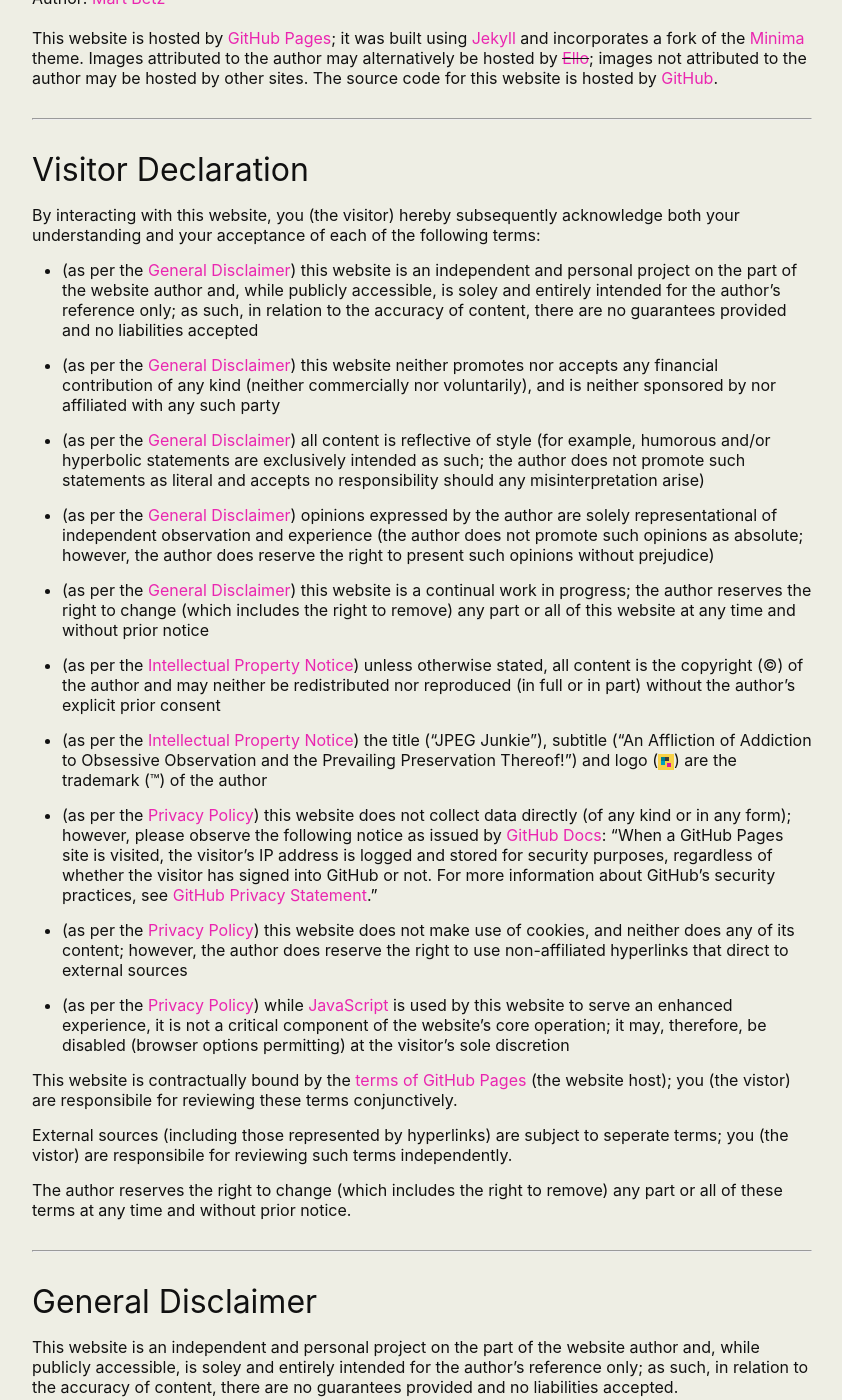
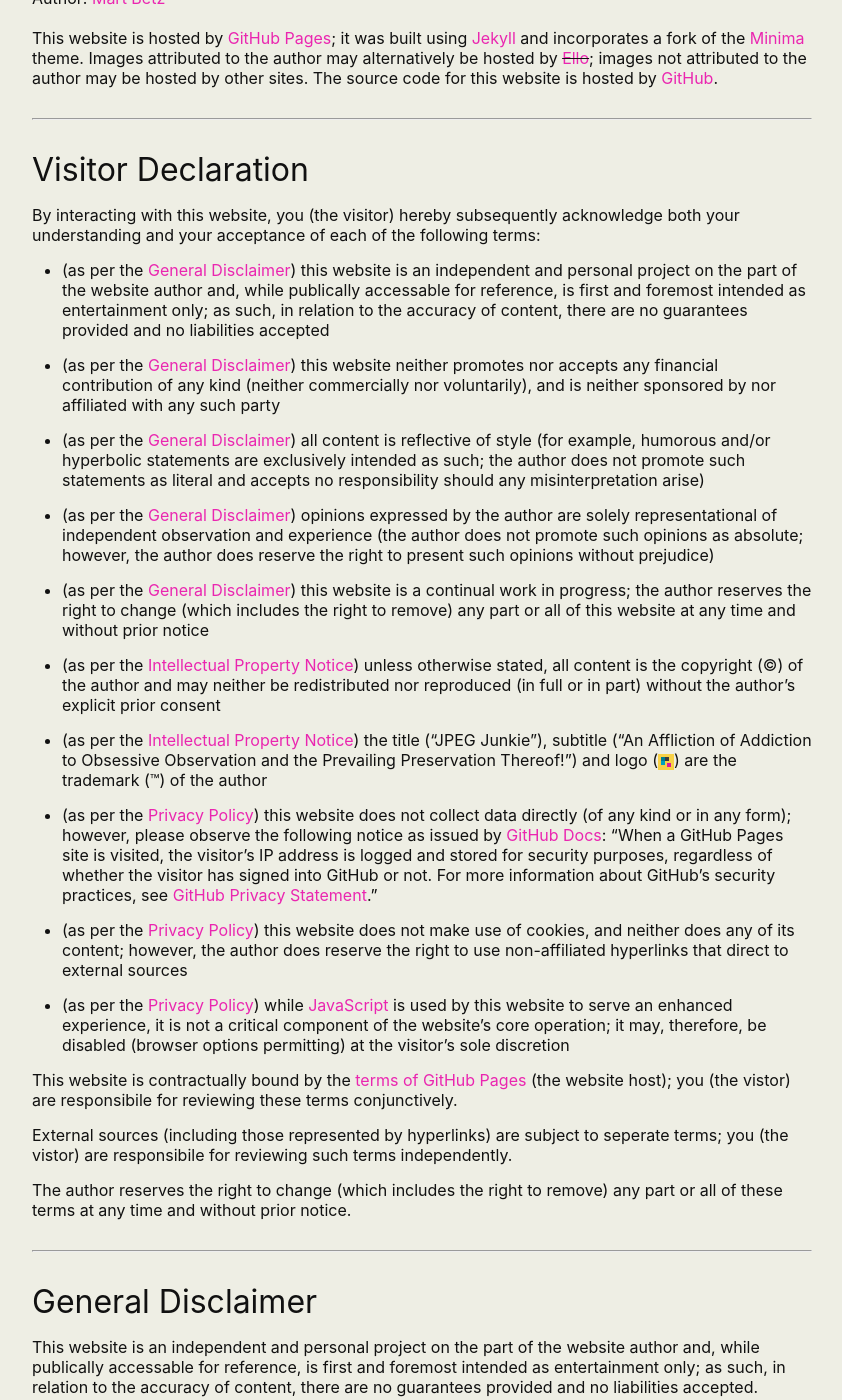
Before and after one commit to martbetz/martbetz.github.io, a Jekyll site: the page built from terms-and-conditions.md, in a window 1280 px wide and 1400 px high, scrolled down 218 px. Shown: the whole window, without its empty margins (218-1060 px from the left). Built offline with Jekyll 4.4.1, drawn with Linux system fonts in a browser that asks for light colours.

Commit message:
Update terms-and-conditions.md

```diff
--- a/terms-and-conditions.md
+++ b/terms-and-conditions.md
@@ -36,7 +36,7 @@
 By interacting with this website, you (the visitor) hereby subsequently acknowledge both your understanding and your acceptance of each of the following terms:
 <ul>
 <li>
-(as per the <a href="#disclaimer">General Disclaimer</a>) this website is an independent and personal project on the part of the website author and, while publicly accessible, is soley and entirely intended for the author’s reference only; as such, in relation to the accuracy of content, there are no guarantees provided and no liabilities accepted
+(as per the <a href="#disclaimer">General Disclaimer</a>) <!-- this website is an independent and personal project on the part of the website author and, while publicly accessible, is soley and entirely intended for the author’s reference only; as such, in relation to the accuracy of content, there are no guarantees provided and no liabilities accepted -->this website is an independent and personal project on the part of the website author and, while publically accessable for reference, is first and foremost intended as entertainment only; as such, in relation to the accuracy of content, there are no guarantees provided and no liabilities accepted
 
 </li>
 </ul>
@@ -117,7 +117,7 @@
       General Disclaimer
    </h2>
    <p>
-This website is an independent and personal project on the part of the website author and, while publicly accessible, is soley and entirely intended for the author’s reference only; as such, in relation to the accuracy of content, there are no guarantees provided and no liabilities accepted.
+<!--This website is an independent and personal project on the part of the website author and, while publicly accessible, is soley and entirely intended for the author’s reference only; as such, in relation to the accuracy of content, there are no guarantees provided and no liabilities accepted.-->This website is an independent and personal project on the part of the website author and, while publically accessable for reference, is first and foremost intended as entertainment only; as such, in relation to the accuracy of content, there are no guarantees provided and no liabilities accepted.
 
 <br>
 <br>
```
